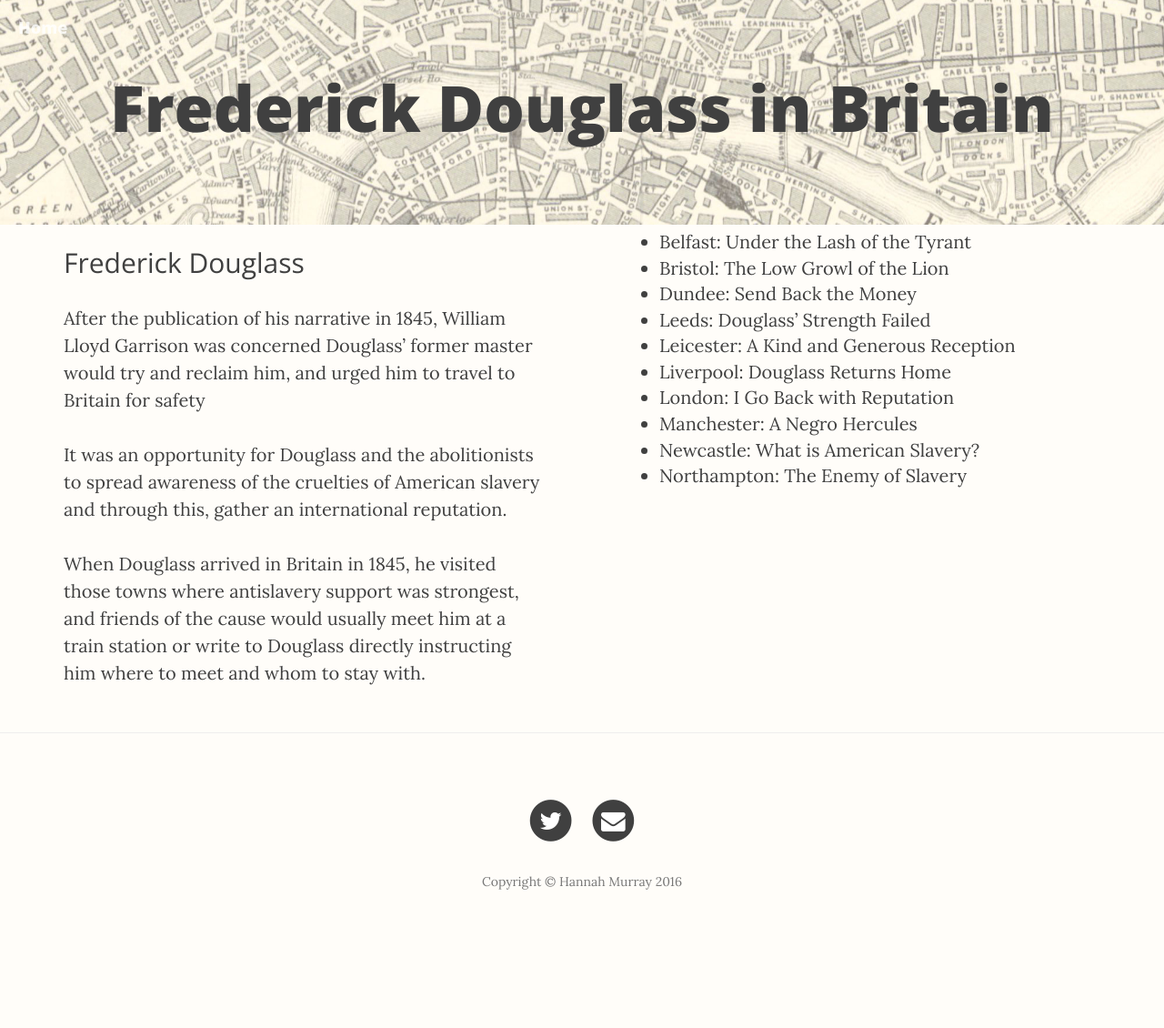
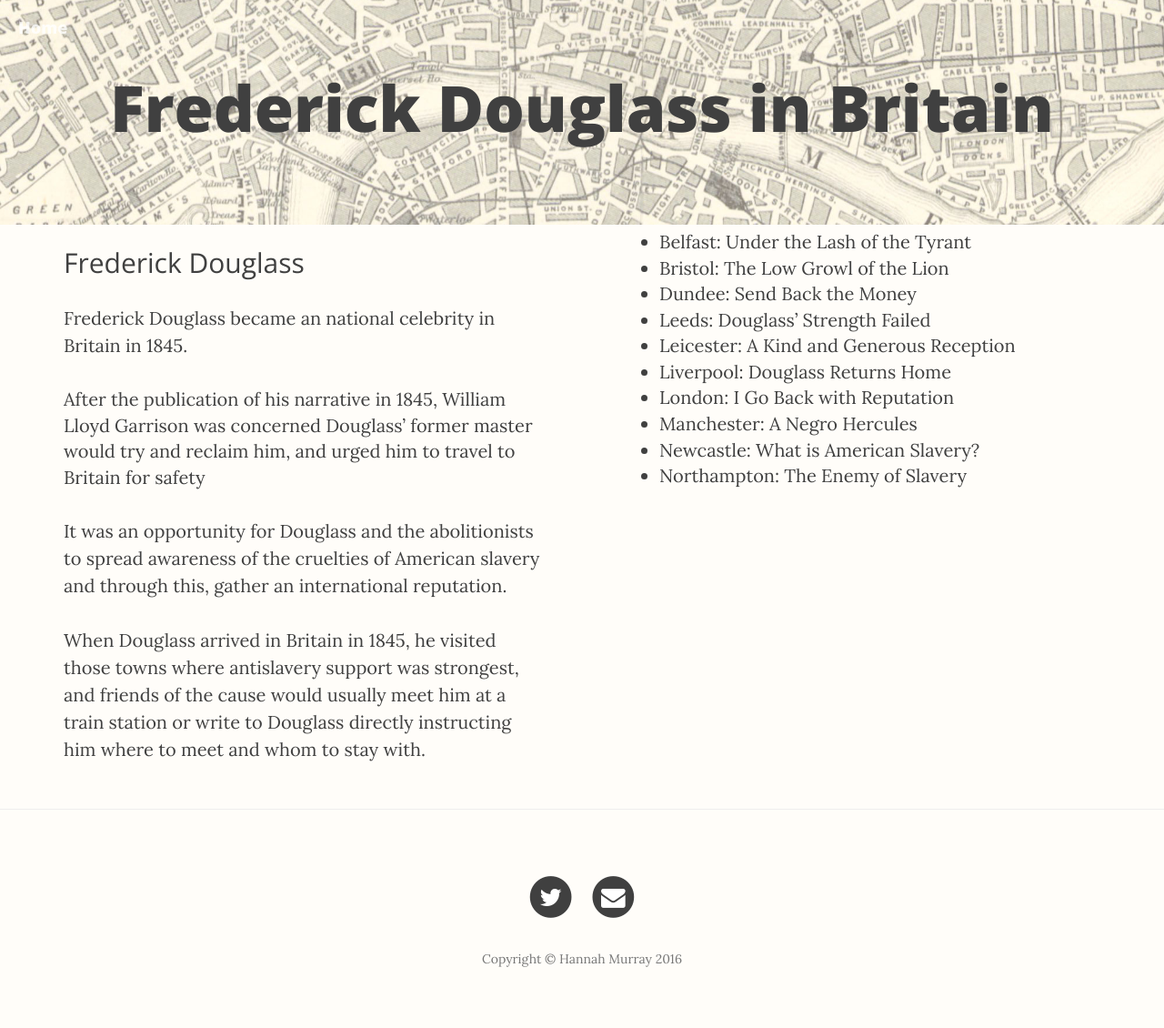
Before and after one commit to FDUK/exhibition, a Jekyll site: the page built from index.html, in a window 1280 px wide. Shown: the whole page at 91% size. Built offline with Jekyll 4.4.1, drawn with Linux system fonts in a browser that asks for light colours; nearby versions of some CDN libraries; the list of posts is cut into pages by our own code; before the commit the page ends 1045 px from its top, so only the background shows below that.

Commit message:
Update index.html

```diff
--- a/index.html
+++ b/index.html
@@ -9,7 +9,9 @@ description: ""
             <div class="col-md-6">
                 <h2>Frederick Douglass</h2>
 
-                <p>After the publication of his narrative in 1845, William Lloyd Garrison was concerned Douglass’ former master would try and reclaim him, and urged him to travel to Britain for safety</p>
+                <p>Frederick Douglass became an national celebrity in Britain in 1845.</p>
+
+                After the publication of his narrative in 1845, William Lloyd Garrison was concerned Douglass’ former master would try and reclaim him, and urged him to travel to Britain for safety</p>
                 <p>It was an opportunity for Douglass and the abolitionists to spread awareness of the cruelties of American slavery and through this, gather an international reputation.</p>
 
                 <p>When Douglass arrived in Britain in 1845, he visited those towns where antislavery support was strongest, and friends of the cause would usually meet him at a train station or write to Douglass directly instructing him where to meet and whom to stay with.</p>
```
